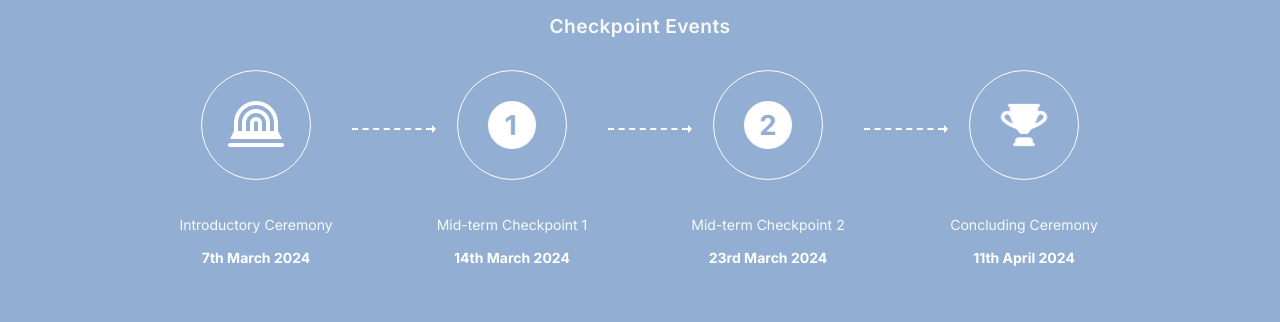
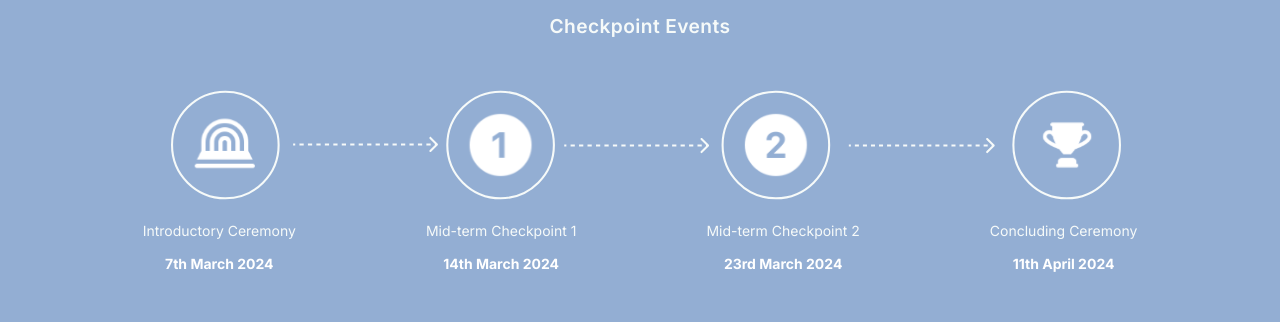
Before and after one commit to UNSW-WIESoc/website, a Next.js app: page /programs/protege-program in a window 1280 px wide. Shown: the part 1806-2128 px from the top of the page. Built offline with nearby package versions, Linux system fonts and the light colour scheme.

Commit message:
fixed md style

```diff
--- a/components/ProgramsTimeline.tsx
+++ b/components/ProgramsTimeline.tsx
@@ -80,7 +80,7 @@ const TextComponent: FC<TextComponentProps> = ({ text, date }) => (
     sx={{
       textAlign: 'center',
       ml: { xs: -22, sm: -22, md: 0},
-      mt: { xs: 3, sm: 3, md: 0}
+      mt: { xs: 3, sm: 3, md: 0},
     }}
   >
     <Typography
@@ -102,14 +102,10 @@ const TextComponent: FC<TextComponentProps> = ({ text, date }) => (
 );
 
 const items = [
-  <TimelineCard icon='/programs/Stage.svg' isLast={false} key="1" />,
-  <TimelineCard icon='/programs/Level1.svg' isLast={false} key="2" />,
-  <TimelineCard icon='/programs/Level2.svg'isLast={false} key="3" />,
-  <TimelineCard icon='/programs/Trophy.svg' isLast={true} key="4" />,
-  <TextComponent text='Introductory Ceremony' date='7th March 2024' key="5" />,
-  <TextComponent text='Mid-term Checkpoint 1' date='14th March 2024' key="6" />,
-  <TextComponent text='Mid-term Checkpoint 2' date='23rd March 2024' key="7" />,
-  <TextComponent text='Concluding Ceremony ' date='11th April 2024' key="8" />
+  <TextComponent text='Introductory Ceremony' date='7th March 2024' key="1" />,
+  <TextComponent text='Mid-term Checkpoint 1' date='14th March 2024' key="2" />,
+  <TextComponent text='Mid-term Checkpoint 2' date='23rd March 2024' key="3" />,
+  <TextComponent text='Concluding Ceremony ' date='11th April 2024' key="4" />
 ];
 
 const Mobileitems = [
@@ -133,14 +129,21 @@ const Timeline = () => {
 
   <Box sx={{ maxWidth: { xs: '100%', sm: '90%', md: '80%' }, mx: 'auto',}}>
   <Box sx={{ display: { xs: 'none', md: 'block' }, flexGrow: 1 }}>
-        <Grid container spacing={0}>
-          {items.map((item, index) => (
-            <Grid item md={3} key={index}>
-              {item}
-            </Grid>
-          ))}
-        </Grid>
+
+  <Box
+        sx={{ display: 'flex', justifyContent: 'center', mb: -52, mt: -50, mr: -1.5 }}>
+        <Image src='/programs/Timeline.svg' alt='Timeline' width={950} height={950} style={{ display: 'block' }} />
       </Box>
+
+    <Box
+    sx={{display: 'flex', flexDirection: { md: 'row' },  justifyContent: 'center', gap: '130px',}}>
+    <TextComponent text='Introductory Ceremony' date='7th March 2024' />
+    <TextComponent text='Mid-term Checkpoint 1' date='14th March 2024' />
+    <TextComponent text='Mid-term Checkpoint 2' date='23rd March 2024' />
+    <TextComponent text='Concluding Ceremony ' date='11th April 2024' />
+    </Box>
+
+  </Box>
 
   <Box sx={{ display: { xs: 'block', sm: 'block', md: 'none' }, flexGrow: 1 }}>
     <Grid container spacing={2}>
```
Also changed, not shown: public/programs/Timeline.svg (added).
